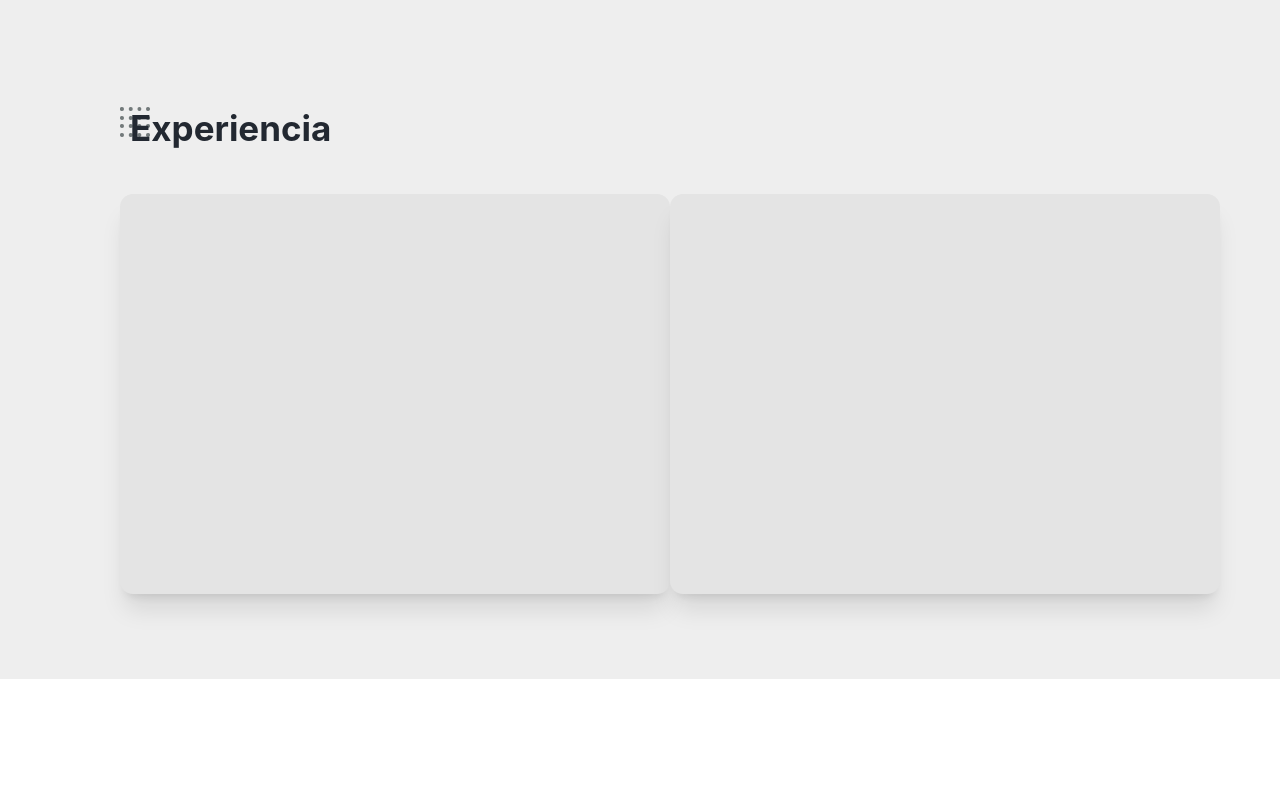
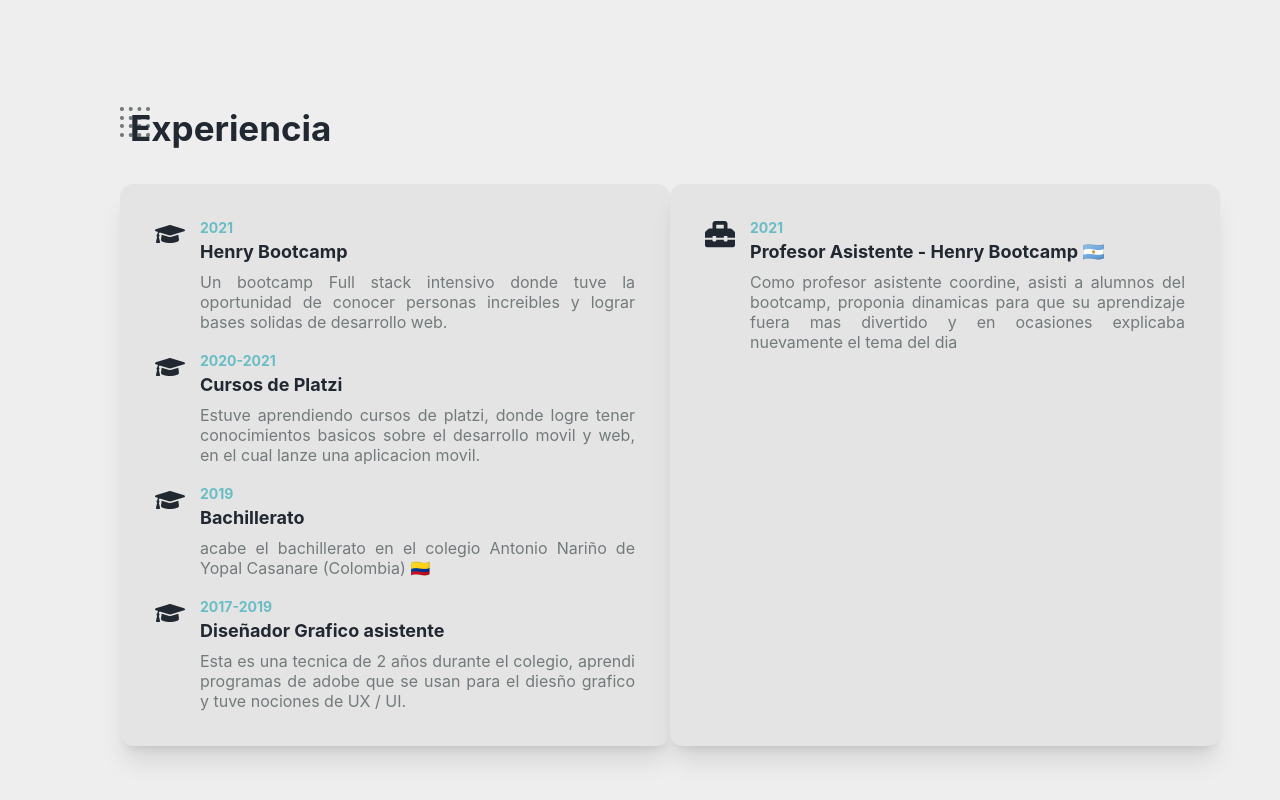
Before and after one commit to Xartiago/Portfolio, a React (Vite) app: page / in a window 1280 px wide. Shown: the part 1436-2236 px from the top of the page. Before the commit the page ends 2115 px from the top, so only its background shows below. Built offline with nearby package versions, Linux system fonts and the light colour scheme.

Commit message:
About 3/3

```diff
--- a/src/App.tsx
+++ b/src/App.tsx
@@ -3,6 +3,7 @@ import { AbsoluteControllers } from './components/AbsoluteControllers'
 import { ExpyStud } from './components/ExpyStud'
 import { Home } from './components/Home'
 import { NavBar } from './components/NavBar'
+import { Techs } from './components/Techs'
 import { PortfolioProvider } from './context/PortfolioProvider'
 
 export const App = () => {
@@ -13,6 +14,7 @@ export const App = () => {
       <NavBar />
       <About />
       <ExpyStud />
+      <Techs />
     </PortfolioProvider>
   )
 }
--- a/src/components/ExpyStud.tsx
+++ b/src/components/ExpyStud.tsx
@@ -2,11 +2,13 @@
 import { useDarkMode } from "../hooks/useDarkMode"
 import { useLanguage } from "../hooks/useLanguage"
 /* Styled Components */
-import { Container3, MiniTitles, Second } from "../styles"
+import { Container3, MiniTitles, Second, SubItalicT } from "../styles"
 import { Dots } from "../styles/About"
-import { ExpYStudC, InfoCont } from "../styles/ExpyStud"
+import { ExpYStudC, IconC, Info, InfoCont, Parag, StyOExpC, Titles, Year } from "../styles/ExpyStud"
 /* Icons */
 import { FaGraduationCap, FaToolbox } from 'react-icons/fa'
+import { ExpArr, StyArr } from "../mock/MockEYSC"
+import { Blanco, Negro } from "../styles/colors"
 
 export const ExpyStud = () => {
     const { DarkMode } = useDarkMode()
@@ -19,10 +21,34 @@ export const ExpyStud = () => {
             </MiniTitles>
             <ExpYStudC>
                 <InfoCont DM={DarkMode}>
-
+                    {StyArr.map(study => {
+                        const { id, descriptionEn, descriptionEs, titleEn, titleES, year } = study;
+                        return <StyOExpC key={id}>
+                            <IconC>
+                                <FaGraduationCap size='30' color={DarkMode ? Blanco : Negro} />
+                            </IconC>
+                            <Info>
+                                <Year>{year}</Year>
+                                <Titles DM={DarkMode}>{Language === 'En' ? titleEn : titleES}</Titles>
+                                <Parag DM={DarkMode}>{Language === 'En' ? descriptionEn : descriptionEs}</Parag>
+                            </Info>
+                        </StyOExpC>
+                    })}
                 </InfoCont>
                 <InfoCont DM={DarkMode}>
-
+                    {ExpArr.map(study => {
+                        const { id, descriptionEn, descriptionEs, titleEn, titleES, year } = study;
+                        return <StyOExpC key={id}>
+                            <IconC>
+                                <FaToolbox size='30' color={DarkMode ? Blanco : Negro} />
+                            </IconC>
+                            <Info>
+                                <Year>{year}</Year>
+                                <Titles DM={DarkMode}>{Language === 'En' ? titleEn : titleES}</Titles>
+                                <Parag DM={DarkMode}>{Language === 'En' ? descriptionEn : descriptionEs}</Parag>
+                            </Info>
+                        </StyOExpC>
+                    })}
                 </InfoCont>
             </ExpYStudC>
         </Container3>
--- /dev/null
+++ b/src/components/Techs.tsx
@@ -0,0 +1,17 @@
+/* Custom Hooks */
+import { useDarkMode } from "../hooks/useDarkMode"
+import { useLanguage } from "../hooks/useLanguage"
+import { Container } from "../styles/Techs"
+/* Styled Components */
+import { Dots } from "../styles/About"
+
+export const Techs = () => {
+    const { DarkMode } = useDarkMode()
+    const { Language } = useLanguage()
+    console.log(DarkMode)
+    return (
+        <Container DM={DarkMode}>
+
+        </Container>
+    )
+}
--- a/src/index.css
+++ b/src/index.css
@@ -31,6 +31,9 @@ code {
   100%{
     color: #0a748f;
   }
+}
+.i:hover{
+  color: #69bdc4;
 }
 .menuicons{
   padding: 5px;
--- a/src/interfaces/interfaces.ts
+++ b/src/interfaces/interfaces.ts
@@ -9,7 +9,7 @@ export interface StysI {
     DM: Boolean;
 }
 /* Menu */
-export interface MenStI{
+export interface MenStI {
     Menu?: Boolean;
 }
 /* Dark Mode and Menu */
@@ -18,7 +18,7 @@ export interface MeDMI {
     Menu: Boolean
 }
 export interface TitlesI {
-    id: number;
+    id: string;
     titleEn: string;
     titleES: string;
     descriptionEn: string;
@@ -50,4 +50,4 @@ interface DarkModeOff {
     payload?: any;
 }
 /* Reducer Actions Types */
-export type ReducerActions = LanguageEn | LanguageEs | DarkModeOn | DarkModeOff ;
+export type ReducerActions = LanguageEn | LanguageEs | DarkModeOn | DarkModeOff;
--- a/src/mock/MockEYSC.ts
+++ b/src/mock/MockEYSC.ts
@@ -3,15 +3,23 @@ import { TitlesI } from "../interfaces/interfaces";
 /* Mock Experience & Studies Information */
 export const StyArr: TitlesI[] = [
     {
-        id: 1,
-        titleEn: 'Assistant Graphic Designer',
-        titleES: 'Diseñador Grafico asistente',
-        descriptionEn: 'This is a technique of 2 years during high school, I learned adobe programs that are used for graphic design and I had notions of UX / UI.',
-        descriptionEs: 'Esta es una tecnica de 2 años durante el colegio,  aprendi programas de adobe que se usan para el diesño grafico y tuve nociones de UX / UI.',
-        year: '2017-2019'
+        id: '1',
+        titleEn: 'Henry Bootcamp',
+        titleES: 'Henry Bootcamp',
+        descriptionEn: 'An intensive full stack bootcamp where I had the opportunity to meet incredible people and achieve solid foundations of web development.',
+        descriptionEs: 'Un bootcamp Full stack intensivo donde tuve la oportunidad de conocer personas increibles y lograr bases solidas de desarrollo web.',
+        year: '2021'
     },
     {
-        id: 2,
+        id: '2',
+        titleEn: 'Platzi courses',
+        titleES: 'Cursos  de Platzi ',
+        descriptionEn: 'I was learning platzi courses, where I managed to have basic knowledge about mobile and web development, in which I launched a mobile application.',
+        descriptionEs: 'Estuve aprendiendo cursos de platzi, donde logre tener conocimientos basicos sobre el desarrollo movil y web, en el cual lanze una aplicacion movil.',
+        year: '2020-2021'
+    },
+    {
+        id: '3',
         titleEn: 'High School',
         titleES: 'Bachillerato',
         descriptionEn: 'I finished high school at the Antonio Nariño school in Yopal Casanare (Colombia) 🇨🇴',
@@ -19,30 +27,22 @@ export const StyArr: TitlesI[] = [
         year: '2019'
     },
     {
-        id: 3,
-        titleEn: 'Platzi courses',
-        titleES: 'Cursos  de Platzi ',
-        descriptionEn: 'I was learning platzi courses, where I managed to have basic knowledge about mobile and web development, in which I launched a mobile application.',
-        descriptionEs: 'Estuve aprendiendo cursos de platzi, donde logre tener conocimientos basicos sobre el desarrollo movil y web, en el cual lanze una aplicacion movil.',
-        year: '2020-2021'
+    id: '4',
+    titleEn: 'Assistant Graphic Designer',
+    titleES: 'Diseñador Grafico asistente',
+    descriptionEn: 'This is a technique of 2 years during high school, I learned adobe programs that are used for graphic design and I had notions of UX / UI.',
+        descriptionEs: 'Esta es una tecnica de 2 años durante el colegio,  aprendi programas de adobe que se usan para el diesño grafico y tuve nociones de UX / UI.',
+        year: '2017-2019'
     },
-    {
-        id: 4,
-        titleEn: 'Henry Bootcamp',
-        titleES: 'Henry Bootcamp',
-        descriptionEn: 'An intensive full stack bootcamp where I had the opportunity to meet incredible people and achieve solid foundations of web development.',
-        descriptionEs: 'Un bootcamp Full stack intensivo donde tuve la oportunidad de conocer personas increibles y lograr bases solidas de desarrollo web.',
-        year: '2021'
-    }
 ]
 
 export const ExpArr: TitlesI[] =[
     {
-        id: 1,
-        titleEn: 'Teaching Assistant - Henry',
-        titleES: 'Profesor Asistente - Henry',
-        descriptionEn: 'An intensive full stack bootcamp where I had the opportunity to meet incredible people and achieve solid foundations of web development.',
-        descriptionEs: 'Un bootcamp Full stack intensivo donde tuve la oportunidad de conocer personas increibles y lograr bases solidas de desarrollo web.',
+        id: '1',
+        titleEn: 'Teaching Assistant - Henry Bootcamp 🇦🇷',
+        titleES: 'Profesor Asistente - Henry Bootcamp 🇦🇷',
+        descriptionEn: 'As an assistant teacher, I coordinated, assisted bootcamp students, proposed dynamics to make their learning more fun and sometimes explained the topic of the day again.',
+        descriptionEs: 'Como profesor asistente coordine, asisti a alumnos del bootcamp, proponia dinamicas para que su aprendizaje fuera mas divertido y en ocasiones explicaba nuevamente el tema del dia',
         year: '2021'
     }
 ]
--- a/src/styles/ExpyStud.ts
+++ b/src/styles/ExpyStud.ts
@@ -1,12 +1,12 @@
 import styled from "styled-components";
 import { StysI } from "../interfaces/interfaces";
-import { GrisClaro, GrisOscuro } from "./colors";
+import { Blanco, Celeste, Gris, GrisClaro, GrisOscuro, Negro } from "./colors";
 
 /* --Experience & Study */
 /* Containers */
 export const ExpYStudC = styled.div`
     display: flex;
-    margin: 25px 0;
+    margin: 25px 0 0;
     flex-direction: column;
     @media(min-width: 1000px){
         display: flex;
@@ -15,12 +15,55 @@ export const ExpYStudC = styled.div`
     }
 `
 export const InfoCont = styled.div`
-    margin: 20px 0;
+    margin: 10px 0px;
+    padding: 15px;
     background-color: ${(props: StysI) => props.DM ? GrisOscuro : GrisClaro};
     box-shadow: 0 20px 25px -5px rgb(0 0 0 / 0.1), 0 8px 10px -6px rgb(0 0 0 / 0.1);
     border-radius: 13px;
-    height: 400px;
+    @media(min-width: 768px){
+        padding: 15px 25px;
+    }
     @media(min-width: 1000px){
         width: 600px;
     }
+    @media(min-width: 1700px){
+        width: 700px;
+    }
+    @media(min-width: 1800px){
+        width: 770px;
+    }
 `
+export const StyOExpC = styled.div`
+    display: flex;
+    margin: 20px 10px;
+`
+export const IconC = styled.div`
+    width: 19;%
+`
+export const Info = styled.div`
+    margin-left: 15px;
+`
+/* Text & Titles */
+export const Titles = styled.h3`
+    z-index: 10;
+    margin: 5px 0 10px;
+    font-size: 19px;
+    font-weight: 700;
+    color: ${(props: StysI) => props.DM ? Blanco : Negro};
+    @media (min-width: 768px) {
+        font-size: 18px;
+    }
+    @media (min-width: 1450px) {
+        font-size: 25px;
+    }
+`
+export const Year = styled.h4`
+    font-size: 14px;
+    color: ${Celeste};
+`
+export const Parag = styled.p`
+    width: 100%;
+    font-size: 16px;
+    text-align: justify;
+    color: ${(props: StysI) => props.DM ? Blanco : Gris};
+`
--- a/src/styles/Navbar.ts
+++ b/src/styles/Navbar.ts
@@ -7,7 +7,7 @@ export const NavContainer = styled.div`
     z-index: 10;
     height: ${(props: MeDMI) => props.Menu ? '100vh' : 'auto'};
     top: 0px;
-    padding-left: 10px;
+    padding-left: 18px;
     background: ${(props: MeDMI) => props.DM ? Negro : Blanco};
     border-right: ${(props: MeDMI) => props.DM && props.Menu ? `1px solid ${Blanco}`
     : props.DM === false && props.Menu ? `1px solid ${Negro}`
--- /dev/null
+++ b/src/styles/Techs.ts
@@ -0,0 +1,11 @@
+import styled from "styled-components";
+import { StysI } from "../interfaces/interfaces";
+import { Blanco, Negro } from "./colors";
+
+/* -- Techs Components -- */
+/* Container */
+export const Container = styled.div`
+    width: 100%;
+    height: 300px;
+    background-color: ${(props: StysI) => props.DM ? Negro : Blanco};
+`
--- a/src/styles/index.ts
+++ b/src/styles/index.ts
@@ -116,7 +116,7 @@ export const Container2 = styled.div`
 export const Container3 = styled.div`
     z-index: -2;
     position: relative;
-    padding: 10px 18px;
+    padding: 40px 18px 0;
     width: 100%;
     height: 100%;
     background: ${(props: StysI) => props.DM ? Negro : Blanco};
@@ -158,4 +158,7 @@ export const LangControl = styled.h3`
 /* Title Layer */
 export const MiniTitles = styled.div`
     position: relative;
+    @media(min-width: 768px){
+        margin: 0;
+    }
 `
```
